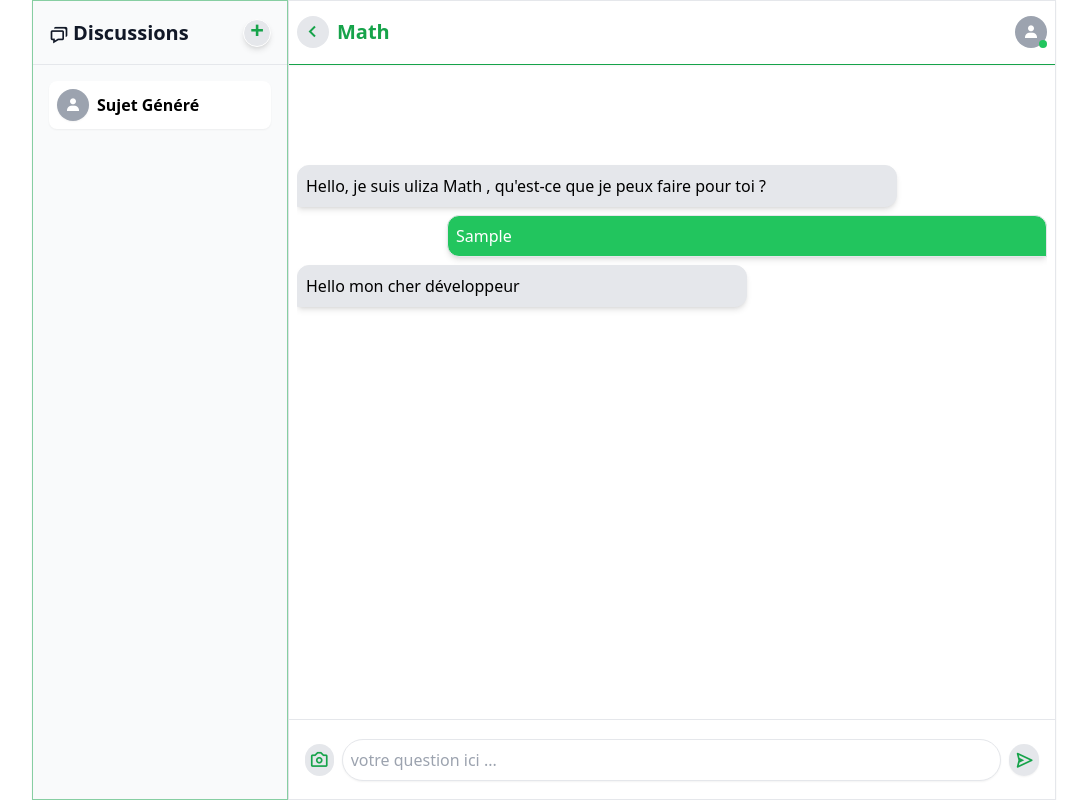
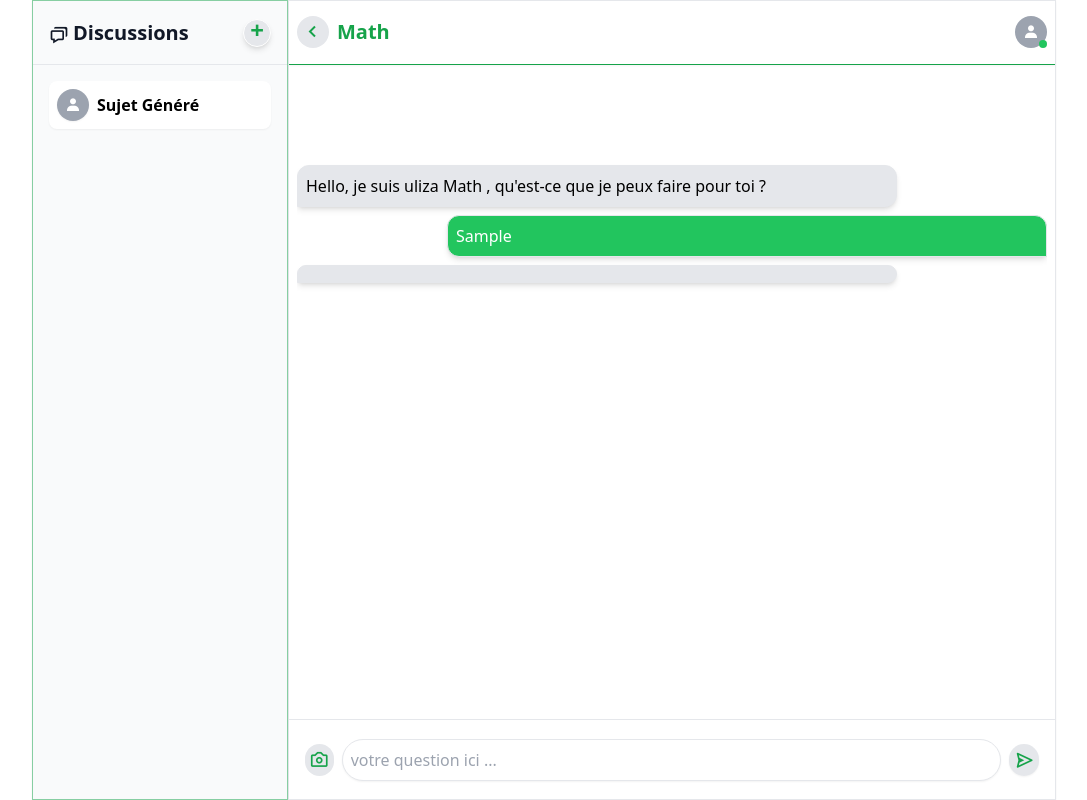
Before and after one commit to Likeur/uliza-chat, a website: page pages/uliza-rafiki2.html in a window 1280 px wide. Both pictures are taken after typing "Sample" into the empty fields and a click on the button 1120 px from the left and 759 px from the top of the page. Shown: the whole page, without its empty margins (96-1183 px from the left). Drawn offline with nearby package versions, Linux system fonts and the light colour scheme.

Commit message:
fixe btn

```diff
--- a/pages/uliza-rafiki2.html
+++ b/pages/uliza-rafiki2.html
@@ -144,7 +144,7 @@
                 setTimeout(() => {
                     botreponse.innerHTML = `
                         <div class="flex justify-start mt-1">
-                            <div class="w-[60%]">
+                            <div class="w-[80%]">
                                 <div id="boite-reponse" class="bg-gray-200 mt-1 border p-2 rounded-t-xl rounded-br-xl shadow-md">
                                     <h1 id="texte-affiche${id}"></h1>
                                 </div>
@@ -160,7 +160,7 @@
                             texteAffiche = reponse.substring(0, index);
                             index++;
 
-                            document.getElementById(`texte-affiche${id}`).textContent = texteAffiche;
+                            document.getElementById(`texte-affkiche${id}`).textContent = texteAffiche;
 
                             if (index <= reponse.length) {
                                 setTimeout(afficherCar, 50);
```
Also changed, not shown: pages/dashboard.html (+1 -1 lines), pages/uliza-chat.html (+1 -1 lines), css/output.css.
